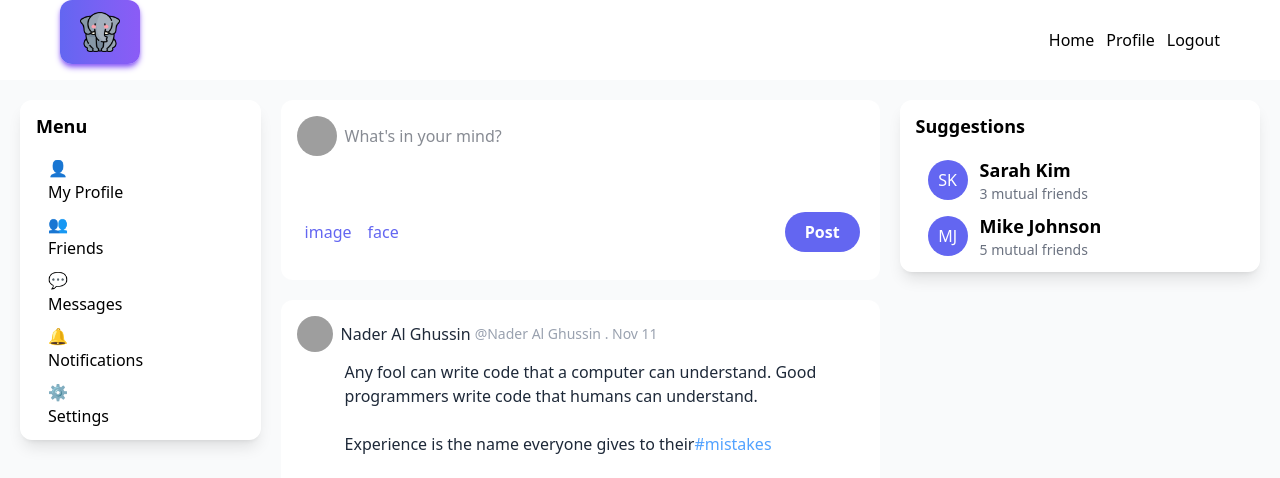
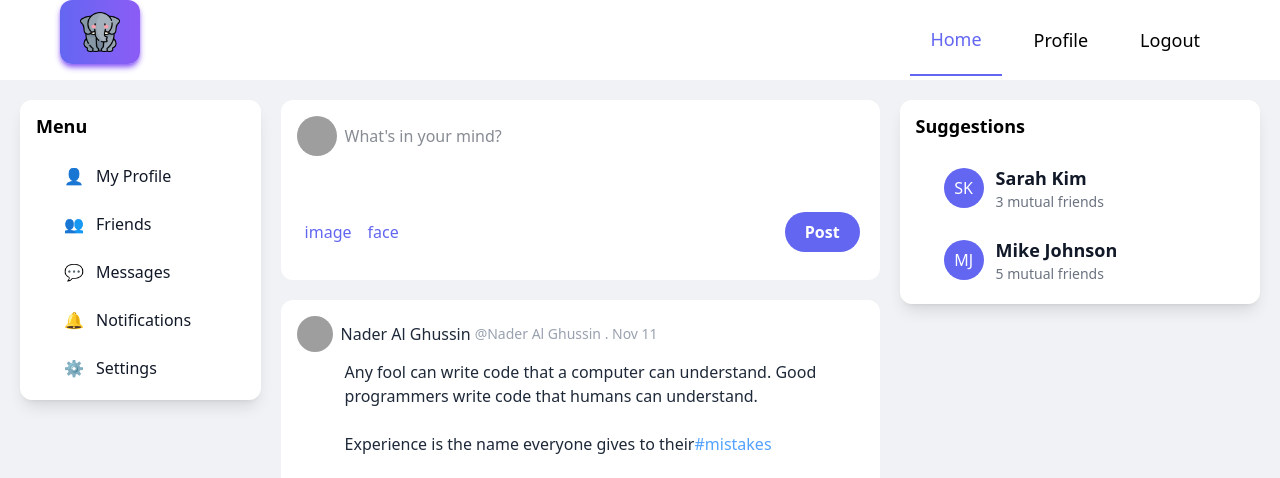
Before and after one commit to MohammedNaderAlGhussin/reactSocialMedia, a React (Vite) app: page / in a window 1280 px wide. Shown: the top 478 px of the page. Built offline with nearby package versions, Linux system fonts and the light colour scheme; grey boxes are pictures that could not be loaded.

Commit message:
adding style classes

```diff
--- a/src/index.css
+++ b/src/index.css
@@ -14,7 +14,7 @@
   --color-primary-hv: #8b5cf6; /* Hover states */
 
   /* Background Colors */
-  --color-main-bg: #f9fafb; /* Main page background on all pages */
+  --color-main-bg: #f0f2f5; /* Main page background on all pages */
 
   /* Text Colors */
   --color-main-text: #111827; /* Primary text (usernames, post content, main labels) */
@@ -43,6 +43,15 @@
   .svg {
     @apply w-5 h-5 mr-1;
   }
+  .active {
+    @apply border-b-2 border-primary text-primary;
+  }
+  .nav-link {
+    @apply duration-300 transition-all text-lg hover:border-b-2   hover:text-primary  flex items-center justify-center px-5 h-[72px] text-[18px];
+  }
+  .menu-link {
+    @apply text-main-text hover:bg-main-bg duration-300 transition-all  gap-3 py-2 px-8 xl:px-4 rounded-lg cursor-pointer flex items-center xl:justify-start justify-center;
+  }
 }
 @layer utilities {
   input:focus::placeholder {
@@ -61,5 +70,5 @@ body {
   padding: 0;
   min-width: 320px;
   min-height: 100vh;
-  /* background-color: #4f46e5; */
+  background-color: #f0f2f5;
 }
```
